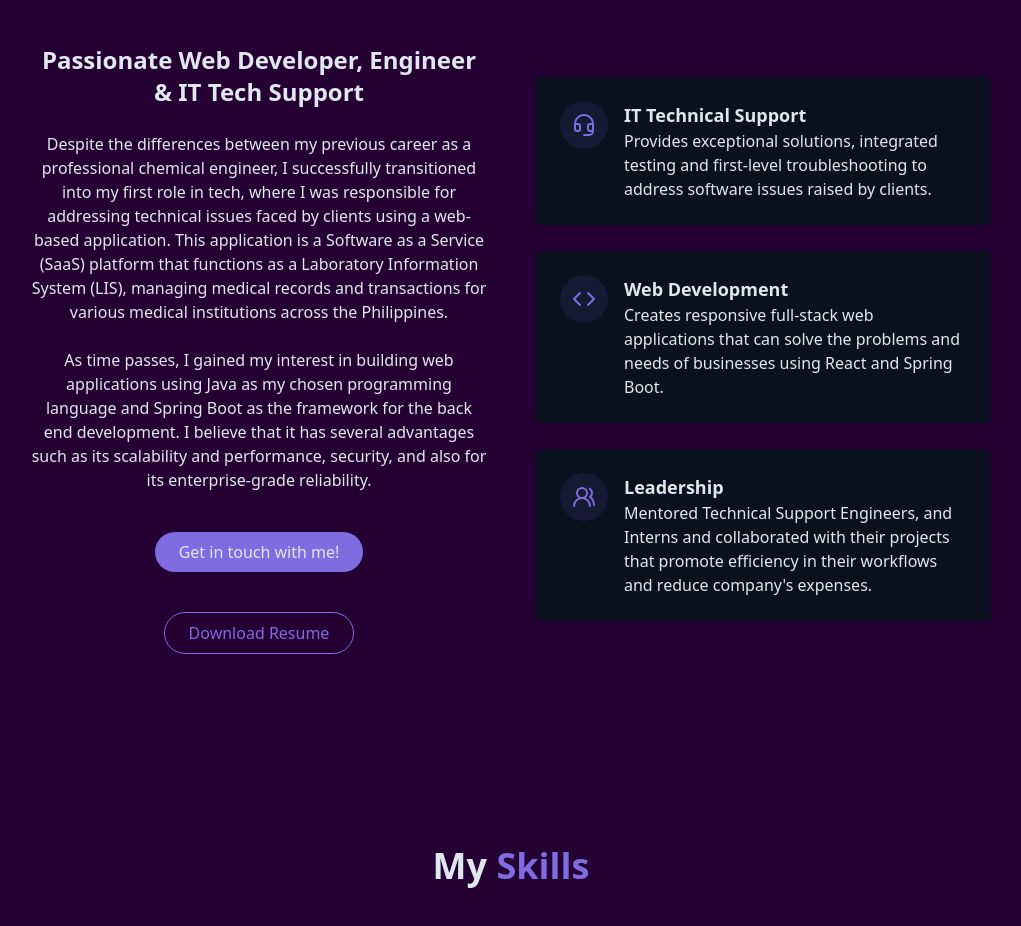
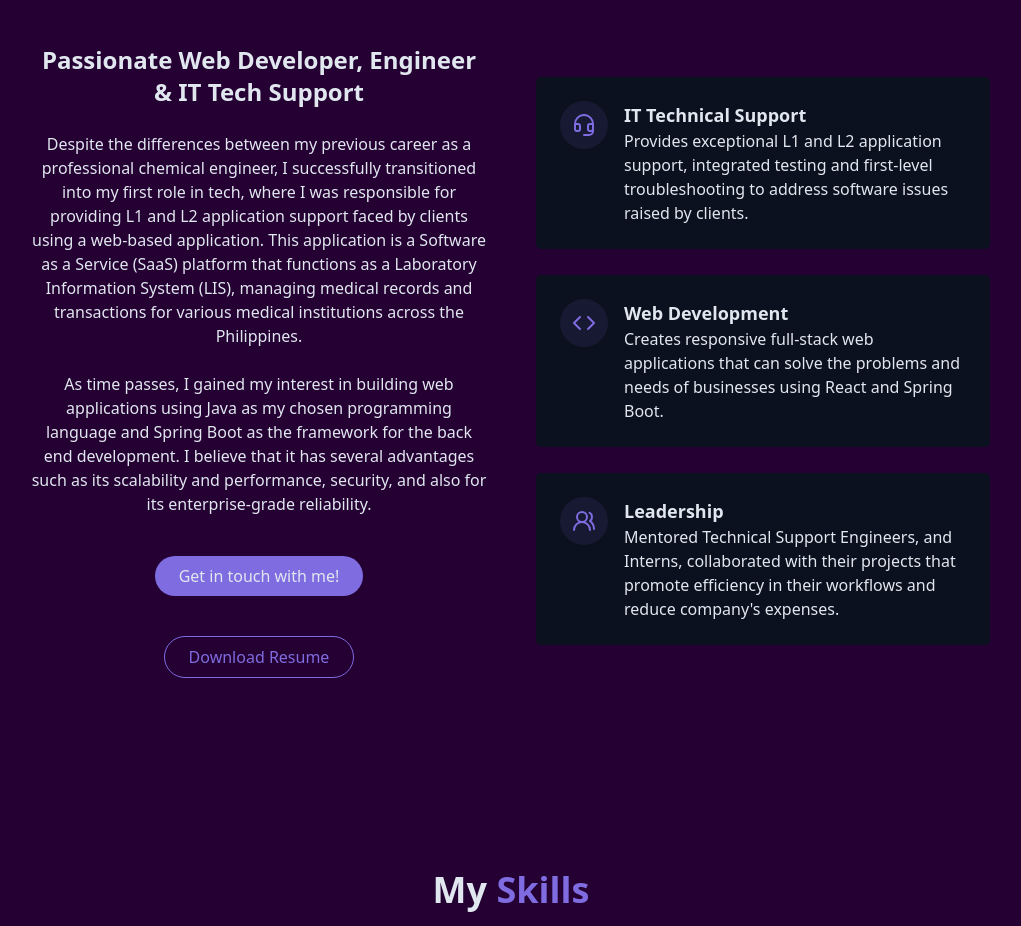
Before and after one commit to dpba0224/webportfolio_react_app, a React (Vite) app: page / in a window 1280 px wide. Shown: the part 940-1866 px from the top of the page, without its empty margins (129-1150 px from the left). Built offline with nearby package versions, Linux system fonts and the light colour scheme.

Commit message:
2025-12-16 v.01: Updated the About Section

```diff
--- a/src/components/AboutSection.jsx
+++ b/src/components/AboutSection.jsx
@@ -16,7 +16,7 @@ export const AboutSection = () => {
                         <h3 className="text-2xl font-semibold">Passionate Web Developer, Engineer & IT Tech Support</h3>
 
                         <p className="text-muted-foreground">
-                            Despite the differences between my previous career as a professional chemical engineer, I successfully transitioned into my first role in tech, where I was responsible for addressing technical issues faced by clients using a web-based application. This application is a Software as a Service (SaaS) platform that functions as a Laboratory Information System (LIS), managing medical records and transactions for various medical institutions across the Philippines.
+                            Despite the differences between my previous career as a professional chemical engineer, I successfully transitioned into my first role in tech, where I was responsible for providing L1 and L2 application support faced by clients using a web-based application. This application is a Software as a Service (SaaS) platform that functions as a Laboratory Information System (LIS), managing medical records and transactions for various medical institutions across the Philippines.
                         </p>
 
                         <p className="text-muted-foreground">
@@ -31,7 +31,7 @@ export const AboutSection = () => {
 
                         <div className="flex flex-col sm:flex-row gap-4 pt-4 justify-center">
                             <a
-                                href="https://drive.google.com/file/d/1HC4I2hh0iAy41ov5XGDRywZW353kT27u/view?usp=sharing" className="px-6 py-2 rounded-full border border-primary text-primary hover:bg-primary/10 transition-colors duration-300"
+                                href="https://drive.google.com/file/d/1ApD3PSNoKfA0iwickQaK-mI9e0y__Qmo/view?usp=sharing" className="px-6 py-2 rounded-full border border-primary text-primary hover:bg-primary/10 transition-colors duration-300"
                             >
                                 {" "}
                                 Download Resume
@@ -57,7 +57,7 @@ export const AboutSection = () => {
 
                                 <div className="text-left">
                                     <h4 className="font-semibold text-lg">IT Technical Support</h4>
-                                    <p className="text-muted-foreground">Provides exceptional solutions, integrated testing and first-level troubleshooting to address software issues raised by clients.</p>
+                                    <p className="text-muted-foreground">Provides exceptional L1 and L2 application support, integrated testing and first-level troubleshooting to address software issues raised by clients.</p>
                                 </div>
                             </div>
                         </div>
@@ -83,7 +83,7 @@ export const AboutSection = () => {
 
                                 <div className="text-left">
                                     <h4 className="font-semibold text-lg">Leadership</h4>
-                                    <p className="text-muted-foreground">Mentored Technical Support Engineers, and Interns and collaborated with their projects that promote efficiency in their workflows and reduce company's expenses.</p>
+                                    <p className="text-muted-foreground">Mentored Technical Support Engineers, and Interns, collaborated with their projects that promote efficiency in their workflows and reduce company's expenses.</p>
                                 </div>
                             </div>
                         </div>
```
